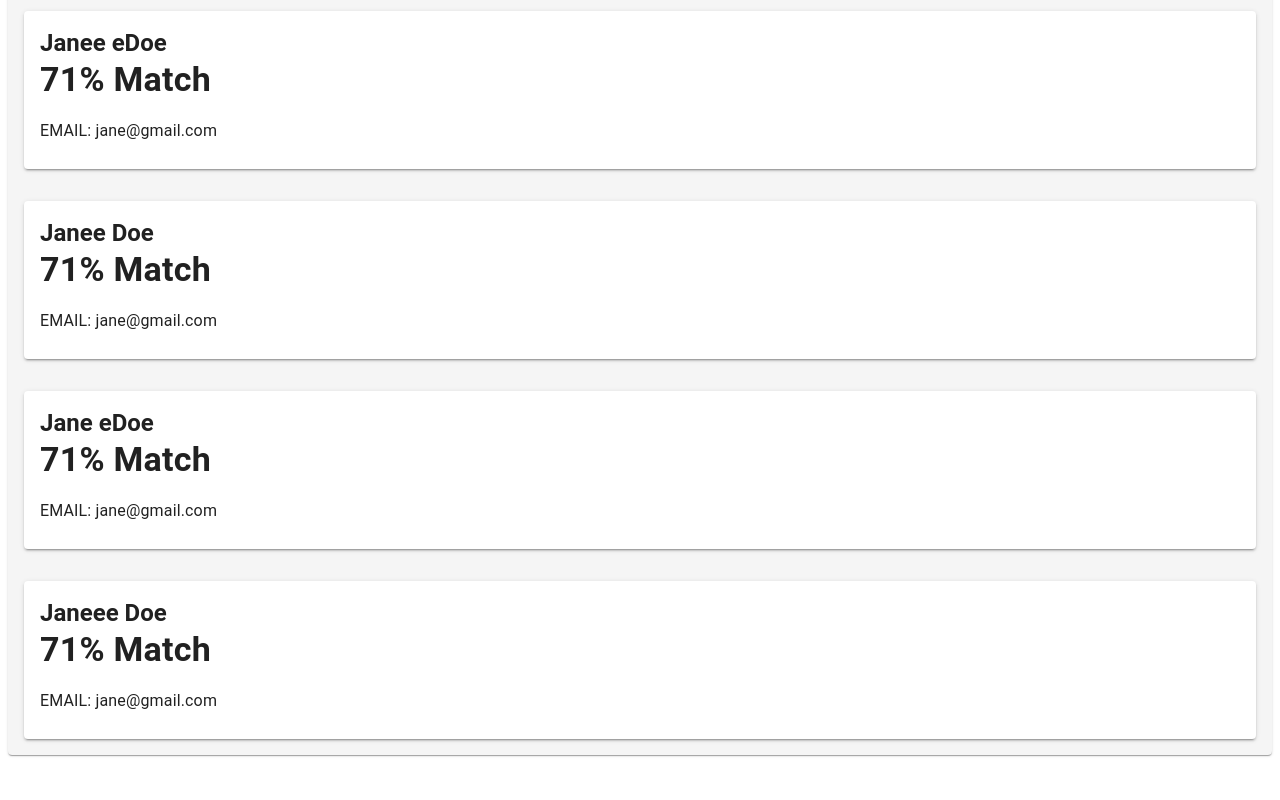
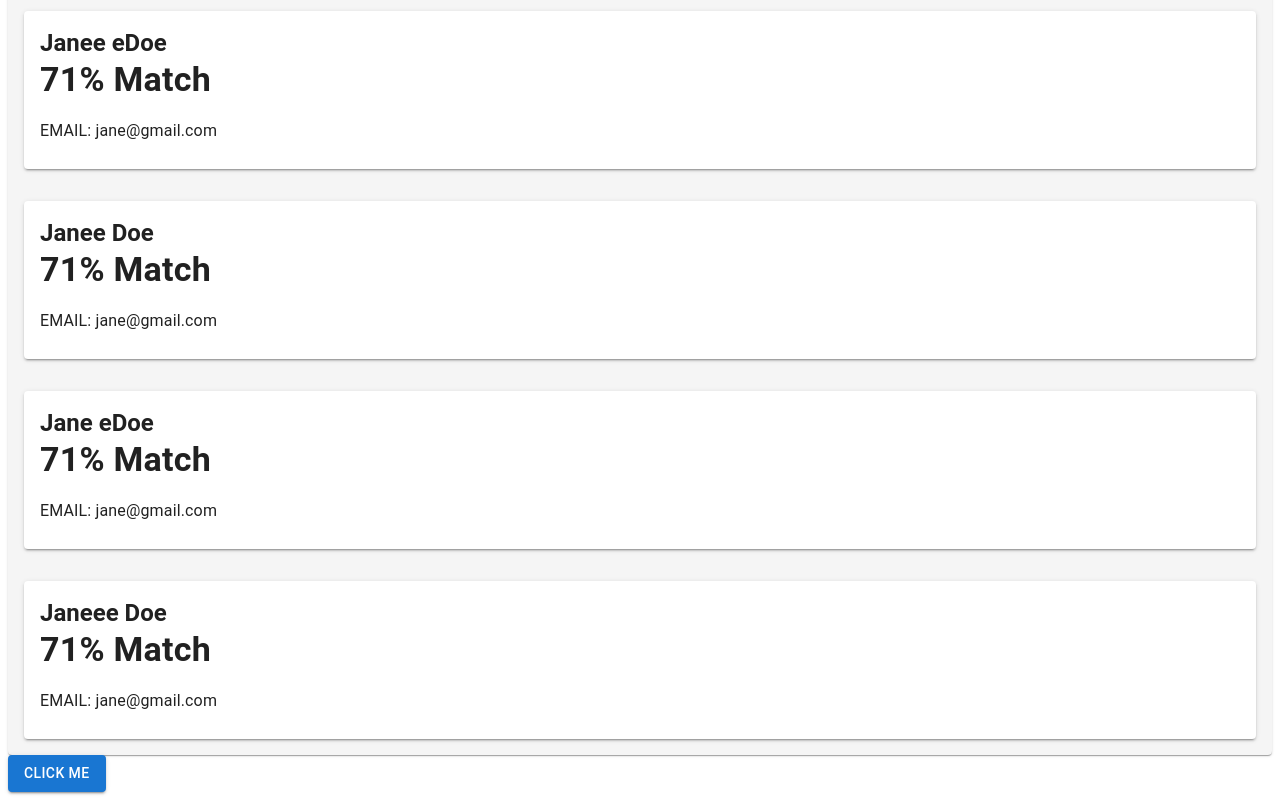
Before and after one commit to Spazdaa/classMATES, a React app in the folder frontend/: page / in a window 1280 px wide. Shown: the part 1533-2333 px from the top of the page. Before the commit the page ends 2296 px from the top, so only its background shows below. Built offline with nearby package versions, Linux system fonts and the light colour scheme; no server answers.

Commit message:
Add ICS upload button to main page

```diff
--- a/frontend/src/App.jsx
+++ b/frontend/src/App.jsx
@@ -2,6 +2,7 @@ import React, { useEffect, useState } from 'react';
 import api from './api/api';
 import MatchList from './components/MatchList';
 import ClassList from './components/classlist/ClassList';
+import UploadIcs from './components/UploadIcs';
 
 function App() {
   const [matches, setMatches] = useState([]);
@@ -15,6 +16,7 @@ function App() {
     <div className="App">
       <ClassList />
       <MatchList matches={matches} />
+      <UploadIcs />
     </div>
   );
 }
```
